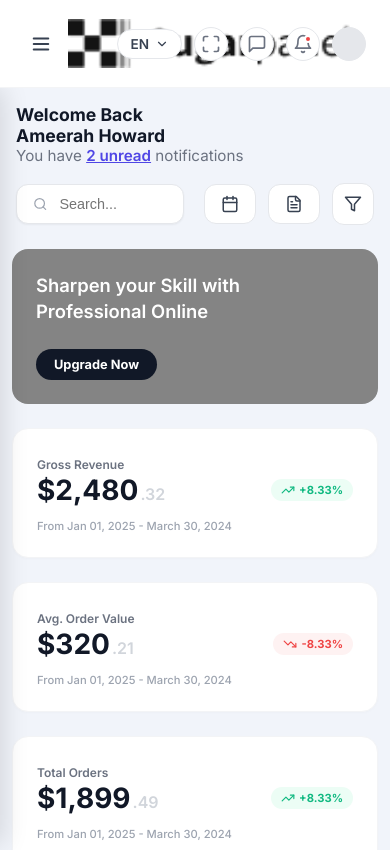
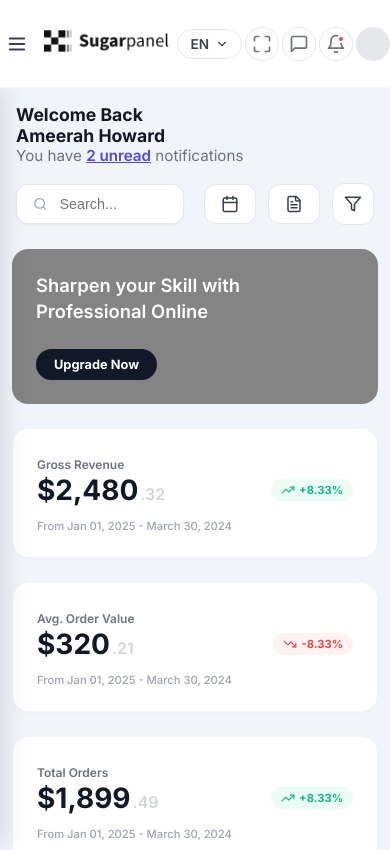
Before and after one commit to Ashmitakamothi/sugarpanel, a React (Vite) app: page / in a window 390 px wide. Shown: the top 850 px of the page. Built offline with nearby package versions, Linux system fonts and the light colour scheme.

Commit message:
Enhance accessibility by updating logo alt text in TopHeader component

```diff
--- a/src/App.css
+++ b/src/App.css
@@ -298,6 +298,10 @@
    ========================================================================== */
 
 @media (max-width: 1400px) {
+  .stats-grid {
+    grid-template-columns: repeat(2, 1fr);
+  }
+
   .main-grid-layout {
     grid-template-columns: 1fr;
   }
@@ -309,6 +313,19 @@
   .conversion-block {
     width: 100%;
     min-width: unset;
+  }
+}
+
+@media (max-width: 1200px) {
+  .charts-grid-row {
+    grid-template-columns: 1fr;
+  }
+  .chart-card,
+  .chart-card.tall {
+    grid-column: span 1;
+  }
+  .store-row {
+    grid-template-columns: repeat(2, 1fr);
   }
 }
 
@@ -354,25 +371,8 @@
     padding: var(--top-header-height) 0 0 0; /* keep fixed header offset */
   }
 
-  /* Stats: 2 per row on tablet */
-  .stats-grid {
-    grid-template-columns: repeat(2, 1fr);
-  }
-
-  /* Charts: stack on tablet */
-  .charts-grid-row {
-    grid-template-columns: 1fr;
-  }
-
-  .chart-card,
-  .chart-card.tall {
-    grid-column: span 1;
-  }
-
-  /* Store: 2 per row */
-  .store-row {
-    grid-template-columns: repeat(2, 1fr);
-  }
+  /* Stats, Charts, and Store stacking moved to 1400px/1200px */
+
 
   .chart-card .chart-container {
     height: 280px !important; /* Force stability for Recharts on mobile/tablet */
@@ -580,58 +580,86 @@
     display: block; /* Ensure it stays visible but we control button width */
   }
 
-  /* Top header */
+  /* Top header — two zones: left (menu+logo) | right (actions), no overlap */
   .top-header {
-    /* make it a single-row mobile bar */
+    display: flex !important;
+    grid-template-columns: none !important;
+    flex-wrap: nowrap;
+    align-items: center;
+    justify-content: space-between;
+    gap: 8px;
+    padding: 0 10px;
+    min-height: 56px;
+    height: auto;
+    box-sizing: border-box;
+  }
+
+  .top-header-left {
+    flex: 1 1 auto;
+    min-width: 0;
+    /* Room for EN + 4 icon buttons + avatar */
+    max-width: calc(100% - 232px);
     display: flex;
     align-items: center;
-    justify-content: space-between;
-    padding: 0 12px;
-  }
-
-  .top-header-left {
-    padding-left: 0;
-    flex: 0 0 auto;
-    min-width: 150px;
+    gap: 8px;
+    padding-left: 0 !important;
+  }
+
+  .hamburger-btn {
+    flex-shrink: 0;
+  }
+
+  /*
+    Logo PNG is very wide with lots of empty space on the right.
+    Scaling by height alone shrinks the real mark to almost nothing.
+    Fixed box + cover + left crops to the real logo on the left edge.
+  */
+  .top-header-logo {
+    flex: 0 1 auto;
+    width: clamp(72px, calc(100vw - 272px), 160px);
+    height: 30px;
+    overflow: hidden;
+    display: block;
+    position: relative;
+  }
+
+  .top-header-logo .brand-logo {
+    display: block !important;
+    width: 100%;
+    height: 100%;
+    object-fit: cover;
+    object-position: left center;
+    max-width: none !important;
+  }
+
+  .top-header-content {
+    flex: 0 0 auto !important;
+    width: auto !important;
+    max-width: 232px;
+    height: auto !important;
+    justify-content: flex-end !important;
+    min-width: 0;
   }
 
   .top-header-actions-wrap {
-    max-width: 100%;
-    padding: 0;
-    flex: 1 1 auto;
+    width: auto !important;
+    max-width: none !important;
+    flex: 0 0 auto !important;
+    padding: 0 !important;
   }
 
   .lang-selector {
     display: inline-flex;
-    padding: 6px 10px;
-    font-size: 0.82rem;
-  }
-
-  /* Mobile logo should be visible (no clipping) */
-  .top-header-logo {
-    max-width: 140px;
-    overflow: visible;
-    display: flex;
-    align-items: center;
-  }
-
-  .top-header-logo .brand-logo {
-    height: 20px !important;
-    width: auto !important;
-    max-width: none !important;
-    object-fit: contain;
-    display: block !important;
-  }
-
-  .top-header-content {
+    padding: 4px 8px;
+    font-size: 0.76rem;
+    flex-shrink: 0;
+  }
+
+  .top-header-actions {
+    flex-wrap: nowrap !important;
+    white-space: nowrap;
+    gap: 4px !important;
     justify-content: flex-end;
-    flex: 1 1 auto;
-    min-width: 0;
-  }
-
-  .top-header-actions {
-    flex-wrap: nowrap;
-    white-space: nowrap;
   }
 
   /* Stat card compact */
@@ -683,11 +711,21 @@
     padding: 16px;
   }
 
-  /* Top header tiny adjustments */
+  /* Top header — all icons visible; slightly compact */
   .top-icon-btn {
-    width: 32px;
-    height: 32px;
+    width: 30px;
+    height: 30px;
     padding: 0;
+    flex-shrink: 0;
+  }
+
+  .user-profile {
+    flex-shrink: 0;
+  }
+
+  .avatar-circle {
+    width: 30px;
+    height: 30px;
   }
 }
 
@@ -708,47 +746,42 @@
   .chart-header {
     margin-bottom: 16px;
   }
-  /* Top header: prevent overflow + match mobile bar */
+  /* Top header: compact bar */
   .top-header {
-    height: 56px;
-  }
-
-  .top-header-logo .brand-logo {
-    height: 18px;
+    min-height: 52px;
+    padding: 0 8px;
+  }
+
+  .top-header-left {
+    max-width: calc(100% - 220px);
+  }
+
+  .top-header-content {
+    max-width: 220px;
   }
 
   .top-header-logo {
-    max-width: 120px;
-  }
-
-  .top-header-logo .brand-logo {
-    height: 50px !important;
-    max-width: none !important;
+    width: clamp(64px, calc(100vw - 260px), 140px);
+    height: 28px;
   }
 
   .top-header-actions {
-    gap: 8px;
+    gap: 3px !important;
   }
 
   .lang-selector {
-    padding: 5px 8px;
-    font-size: 0.78rem;
-  }
-
-  /* Hide less important icons on very small screens */
-  .top-btn-maximize,
-  .top-btn-chat {
-    display: none;
+    padding: 3px 6px;
+    font-size: 0.7rem;
   }
 
   .top-icon-btn {
-    width: 30px;
-    height: 30px;
+    width: 28px;
+    height: 28px;
   }
 
   .avatar-circle {
-    width: 30px;
-    height: 30px;
+    width: 28px;
+    height: 28px;
   }
   .stats-grid {
     grid-template-columns: 1fr;
@@ -1234,7 +1267,9 @@
 .chart-header {
   display: flex;
   justify-content: space-between;
-  align-items: baseline;
+  align-items: center;
+  flex-wrap: wrap;
+  gap: 12px;
   margin-bottom: 24px;
 }
 
@@ -1348,6 +1383,9 @@
 /* ==========================================================================
    RIGHT PANEL / SCHEDULE STYLES
    ========================================================================== */
+.right-panel {
+  width: 100%;
+}
 
 .schedule-card-v2 {
   background: white;
--- a/src/components/TopHeader.jsx
+++ b/src/components/TopHeader.jsx
@@ -20,7 +20,7 @@ const TopHeader = ({ onMenuToggle }) => {
         <div className="top-header-logo">
           <img
             src="/sugarpanel_logo.png"
-            alt="Sugarpanel Logo"
+            alt="Sugarpanel"
             className="brand-logo"
           />
         </div>
```
